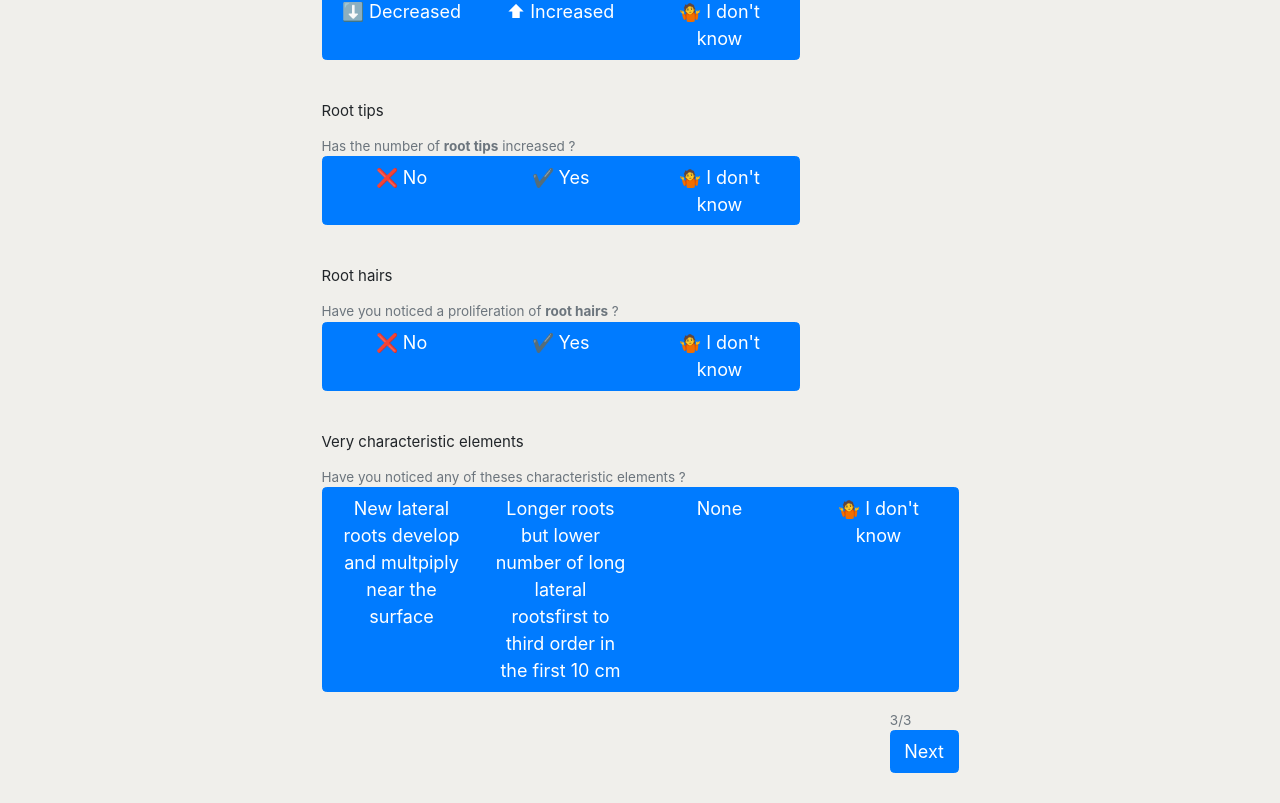
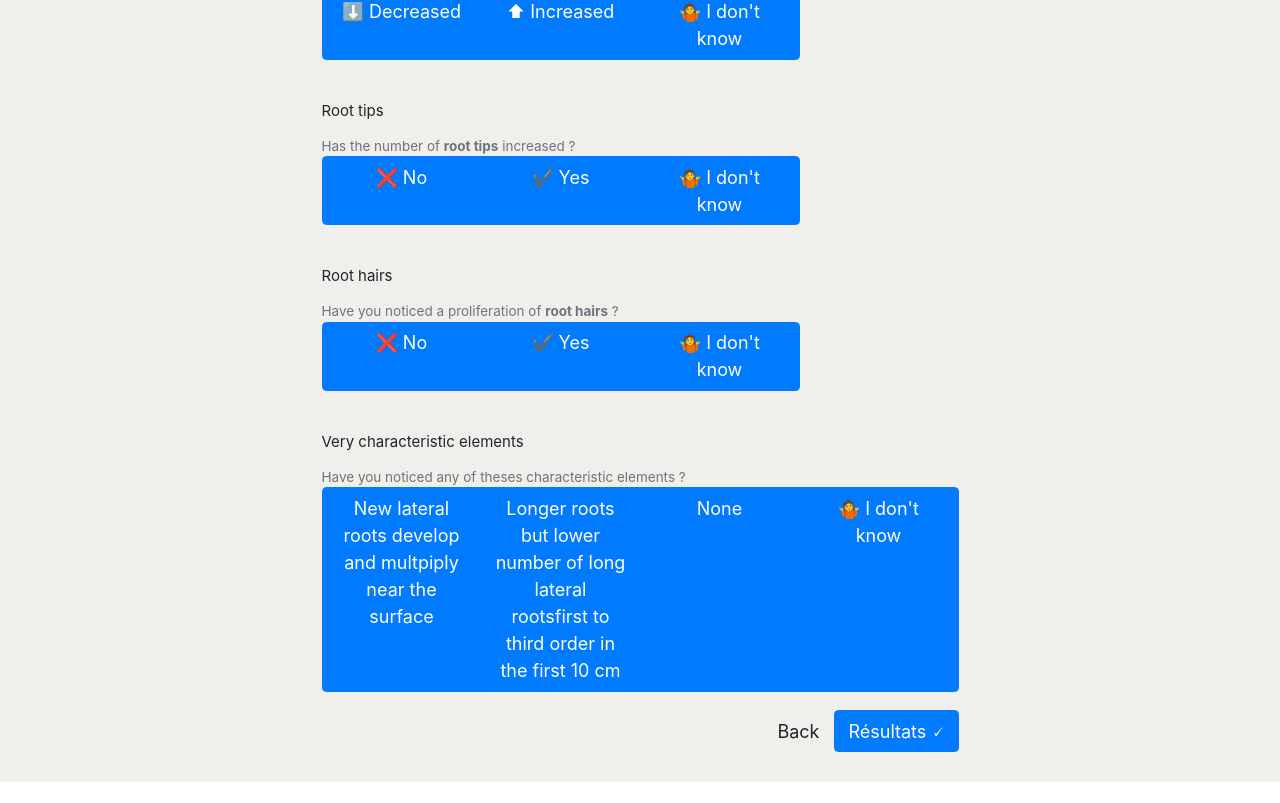
Before and after one commit to Dogson/Solify, a React (Create React App) app: page /form-3 in a window 1280 px wide. Shown: the part 556-1359 px from the top of the page. After the commit the page ends 1338 px from the top, so only its background shows below. Built offline with nearby package versions, Linux system fonts and the light colour scheme.

Commit message:
Added empty result page

```diff
--- a/src/App.js
+++ b/src/App.js
@@ -5,6 +5,7 @@ import React from "react";
 import FormPage1 from "./pages/formPage1";
 import FormPage2 from "./pages/formPage2";
 import FormPage3 from "./pages/formPage3";
+import ResultPage from "./pages/resultsPage";
 
 function App() {
     return (
@@ -14,6 +15,7 @@ function App() {
                 <Route path="/form-1" exact component={FormPage1}/>
                 <Route path="/form-2" exact component={FormPage2}/>
                 <Route path="/form-3" exact component={FormPage3}/>
+                <Route path="/results" exact component={ResultPage}/>
             </Switch>
         </Router>
     );
--- a/src/components/form/form.js
+++ b/src/components/form/form.js
@@ -45,17 +45,26 @@ const Question = ({attr, onChange, value}) => {
     </div>
 }
 
-const FormCategory = ({form, page, primary_root = {}, onNext, ...props}) => {
-    const [answers, setAnswers] = useState(primary_root);
+const FormCategory = ({form, page, primary_root = {}, lateral_roots = {}, additional_info = {}, onNext, onPrevious, ...props}) => {
+    const [answers, setAnswers] = useState({primary_root, lateral_roots, additional_info})
 
     function handleChange(attr, value) {
         const newAnswers = {...answers};
-        newAnswers[attr.type] = value;
+        newAnswers[form.id][attr.type] = value;
         setAnswers(newAnswers);
     }
 
     function handleOnNext() {
-        props.dispatch({type: ACTIONS_FORM.SET_FORM_PRIMARY_ROOT, payload: answers});
+        switch (form.id) {
+            case "primary_root" :
+                props.dispatch({type: ACTIONS_FORM.SET_FORM_PRIMARY_ROOT, payload: answers[form.id]});
+                break;
+            case "lateral_roots":
+                props.dispatch({type: ACTIONS_FORM.SET_FORM_LATERAL_ROOTS, payload: answers[form.id]});
+                break;
+            default:
+                props.dispatch({type: ACTIONS_FORM.SET_FORM_ADDITIONAL_INFO, payload: answers[form.id]});
+        }
         onNext();
     }
 
@@ -64,14 +73,14 @@ const FormCategory = ({form, page, primary_root = {}, onNext, ...props}) => {
         <div className={styles.text}>{form.description}</div>
         <Form>
             {form.attributes.map(attr =>
-                <Question value={answers[attr.type]}
+                <Question value={answers[form.id][attr.type]}
                           attr={attr}
                           onChange={(value) => handleChange(attr, value)}/>)}
         </Form>
 
         <div className={styles.footer}>
-            <small className="text-muted">{page}/3</small>
-            <Button onClick={handleOnNext}>Next</Button>
+            {page > 1 && <Button variant="outlined" onClick={onPrevious}>Back</Button>}
+            <Button onClick={handleOnNext}>{page < 3 ? `Next →` : `Résultats 🗸`}</Button>
         </div>
     </div>
 }
--- a/src/components/form/form.module.scss
+++ b/src/components/form/form.module.scss
@@ -17,7 +17,7 @@
 
   .footer {
     display: flex;
-    flex-direction: column;
+    flex-direction: row;
     align-self: flex-end;
   }
 }
--- /dev/null
+++ b/src/data/computing.js
@@ -0,0 +1,3 @@
+const computeResults = (data) => {
+    console.log(data);
+}
--- a/src/data/data.js
+++ b/src/data/data.js
@@ -51,7 +51,7 @@ export const ATTRIBUTES = {
 
 }
 
-export const primary_root =
+export const PRIMARY_ROOT_ATTR =
     {
         id: "primary_root",
         label: "Primary root",
@@ -73,7 +73,7 @@ export const primary_root =
         ]
     }
 
-export const lateral_roots = {
+export const LATERAL_ROOTS_ATTR = {
     id: "lateral_roots",
     label: "Lateral roots",
     description: <span>Please answer these questions about the <strong>lateral roots</strong>.</span>,
@@ -124,7 +124,7 @@ export const lateral_roots = {
     ]
 }
 
-export const additional_info = {
+export const ADDITIONAL_INFO_ATTR = {
     id: "additional_info",
     label: "Additional information",
     description: <span>Please complete these additional pieces of information.</span>,
--- a/src/pages/formPage1.js
+++ b/src/pages/formPage1.js
@@ -1,18 +1,20 @@
 import React, {useEffect} from "react";
 import {Layout} from "../layout/layout";
-import styles from "./formPage.module.scss";
-import { Button } from 'react-bootstrap';
 import withRouter from "react-router-dom/es/withRouter";
 import Form from "../components/form/form";
-import {primary_root} from "../data/data";
+import {PRIMARY_ROOT_ATTR} from "../data/data";
 
 const FormPage1 = (props) => {
     function handleOnNext() {
         props.history.push("/form-2");
     }
 
+    function handleOnPrevious() {
+        props.history.push("/");
+    }
+
     return <Layout title="Solify">
-            <Form form={primary_root} page={1} onNext={handleOnNext}/>
+            <Form form={PRIMARY_ROOT_ATTR} page={1} onNext={handleOnNext} onPrevous={handleOnPrevious}/>
     </Layout>
 }
 
--- a/src/pages/formPage2.js
+++ b/src/pages/formPage2.js
@@ -4,15 +4,19 @@ import styles from "./formPage.module.scss";
 import { Button } from 'react-bootstrap';
 import withRouter from "react-router-dom/es/withRouter";
 import Form from "../components/form/form";
-import {lateral_roots} from "../data/data";
+import {LATERAL_ROOTS_ATTR} from "../data/data";
 
 const FormPage2 = (props) => {
     function handleOnNext() {
         props.history.push("/form-3");
     }
 
+    function handleOnPrevious() {
+        props.history.push("/form-1");
+    }
+
     return <Layout title="Solify">
-        <Form form={lateral_roots} page={2} onNext={handleOnNext}/>
+        <Form form={LATERAL_ROOTS_ATTR} page={2} onNext={handleOnNext} onPrevious={handleOnPrevious}/>
     </Layout>
 }
 
--- a/src/pages/formPage3.js
+++ b/src/pages/formPage3.js
@@ -2,15 +2,19 @@ import React from "react";
 import {Layout} from "../layout/layout";
 import withRouter from "react-router-dom/es/withRouter";
 import Form from "../components/form/form";
-import {additional_info} from "../data/data";
+import {ADDITIONAL_INFO_ATTR} from "../data/data";
 
 const FormPage3 = (props) => {
     function handleOnNext() {
         props.history.push("/results");
     }
 
+    function handleOnPrevious() {
+        props.history.push("/form-2");
+    }
+
     return <Layout title="Solify">
-        <Form form={additional_info} page={3} onNext={handleOnNext}/>
+        <Form form={ADDITIONAL_INFO_ATTR} page={3} onNext={handleOnNext} onPrevious={handleOnPrevious}/>
     </Layout>
 }
 
--- a/src/pages/homepage.js
+++ b/src/pages/homepage.js
@@ -1,20 +1,14 @@
 import React, {useEffect, useState} from "react";
 import {Layout} from "../layout/layout";
 import styles from "./homepage.module.scss";
-import { Button } from 'react-bootstrap';
+import {Button} from 'react-bootstrap';
 import withRouter from "react-router-dom/es/withRouter";
 import {connect} from "react-redux";
 import {ACTIONS_FORM} from "../actions/formActions";
 
 const HomePage = (props) => {
-    const [start, setStart] = useState(false);
 
     useEffect(() => {
-        console.log(start)
-        if (start) {
-            props.history.push(`/form-1`);
-        }
-
         props.dispatch({
             type: ACTIONS_FORM.EMPTY_FORM
         });
@@ -27,7 +21,7 @@ const HomePage = (props) => {
                 <div className={styles.text}>
                     <p>Find out what type of stress has affected your soil.</p>
                 </div>
-                <Button variant="primary" size="lg" onClick={() => setStart(true)}>🌱 Start</Button>
+                <Button variant="primary" size="lg" onClick={() => props.history.push("/form-1")}>🌱 Start</Button>
             </div>
         </div>
     </Layout>
--- /dev/null
+++ b/src/pages/resultsPage.js
@@ -0,0 +1,27 @@
+import React, {useEffect, useState} from "react";
+import {Layout} from "../layout/layout";
+import styles from "./resultsPage.module.scss";
+import { Button } from 'react-bootstrap';
+import withRouter from "react-router-dom/es/withRouter";
+import {connect} from "react-redux";
+import {ACTIONS_FORM} from "../actions/formActions";
+
+const ResultPage = ({primary_root, lateral_roots, additional_info, ...props}) => {
+    const results = computeResults({primary_root, lateral_roots, additional_info});
+
+    return <Layout title="Solify">
+        <div className={styles.resultsPageContainer}>
+            <h2>Résultats</h2>
+        </div>
+    </Layout>
+}
+
+const mapStateToProps = state => {
+    return {
+        primary_root: state.formReducer.primary_root,
+        lateral_roots: state.formReducer.lateral_roots,
+        additional_info: state.formReducer.additional_info,
+    }
+};
+
+export default withRouter(connect(mapStateToProps)(ResultPage));
--- /dev/null
+++ b/src/pages/resultsPage.module.scss
@@ -0,0 +1,8 @@
+@import "../global";
+
+.resultsPageContainer {
+  display: flex;
+  flex-direction: column;
+  align-items: center;
+  flex: 1;
+}
--- a/src/reducers/formReducer.js
+++ b/src/reducers/formReducer.js
@@ -20,9 +20,9 @@ export default (state = {}, action) => {
         case ACTIONS_FORM.EMPTY_FORM:
             return {
                 ...state,
-                additional_info: null,
-                primary_root: null,
-                lateral_roots: null
+                additional_info: {},
+                primary_root: {},
+                lateral_roots: {}
             };
         default:
             return {
```
